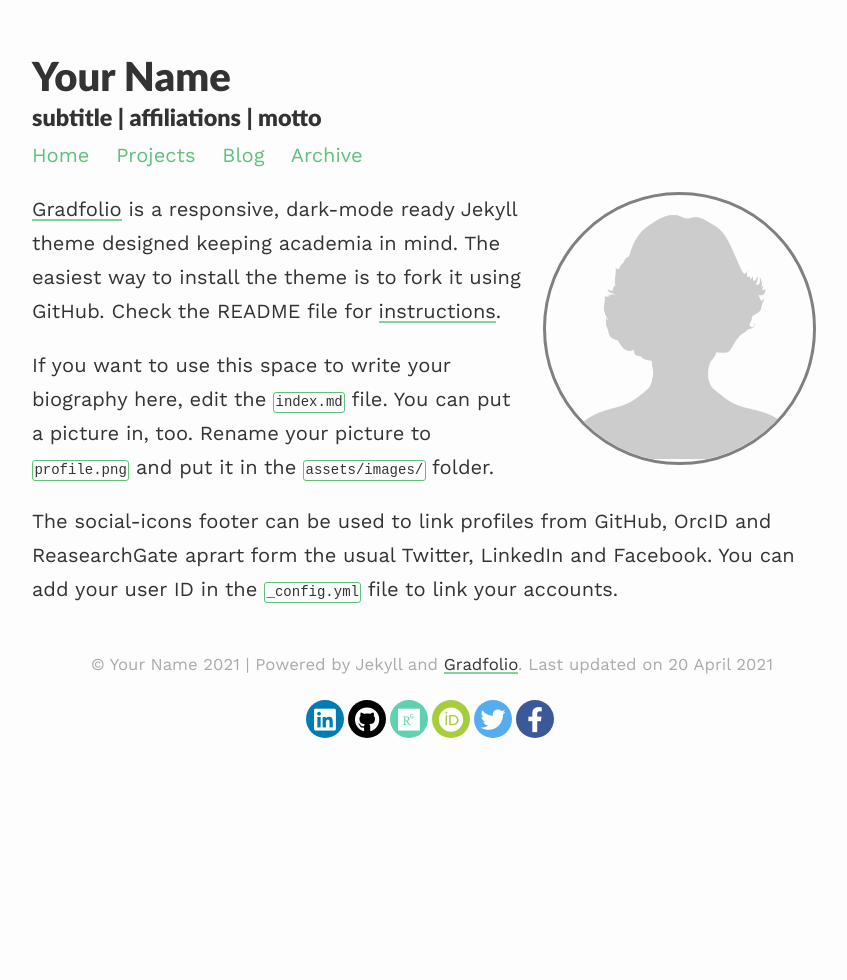
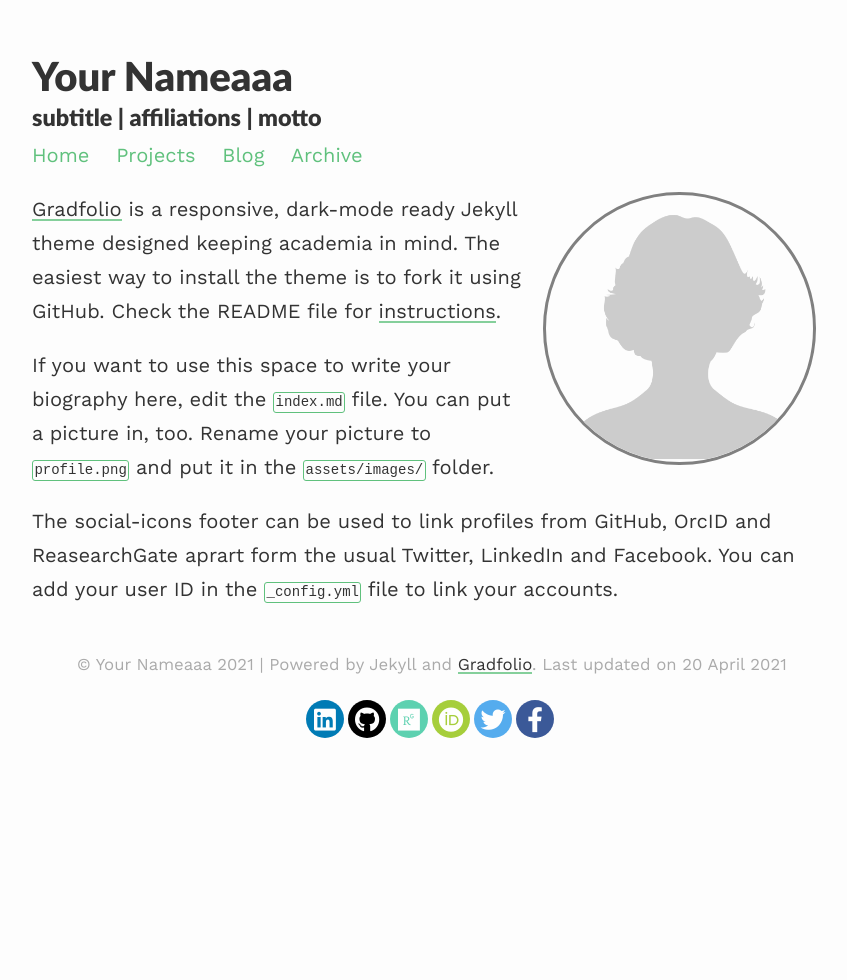
Before and after one commit to davbree/important-wallaby, a Jekyll site: the page built from index.md, in a window 1280 px wide. Shown: the whole page, without its empty margins (208-1055 px from the left). Built offline with Jekyll 4.4.1, drawn with Linux system fonts in a browser that asks for light colours; nearby versions of some CDN libraries.

Commit message:
Update _config.yml

```diff
--- a/_config.yml
+++ b/_config.yml
@@ -1,4 +1,4 @@
-title: Your Name
+title: Your Nameaaa
 description: subtitle | affiliations | motto
 baseurl: ''
 url: ''
```
